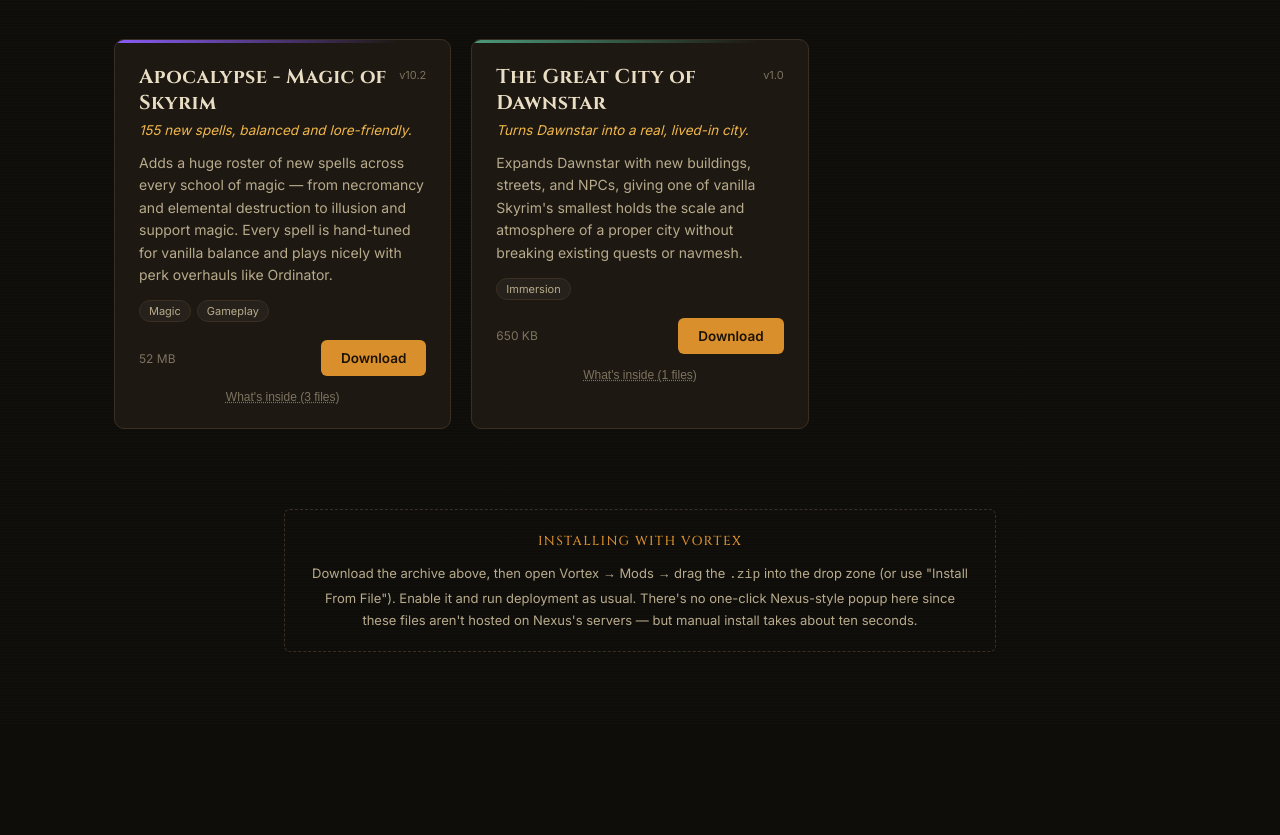
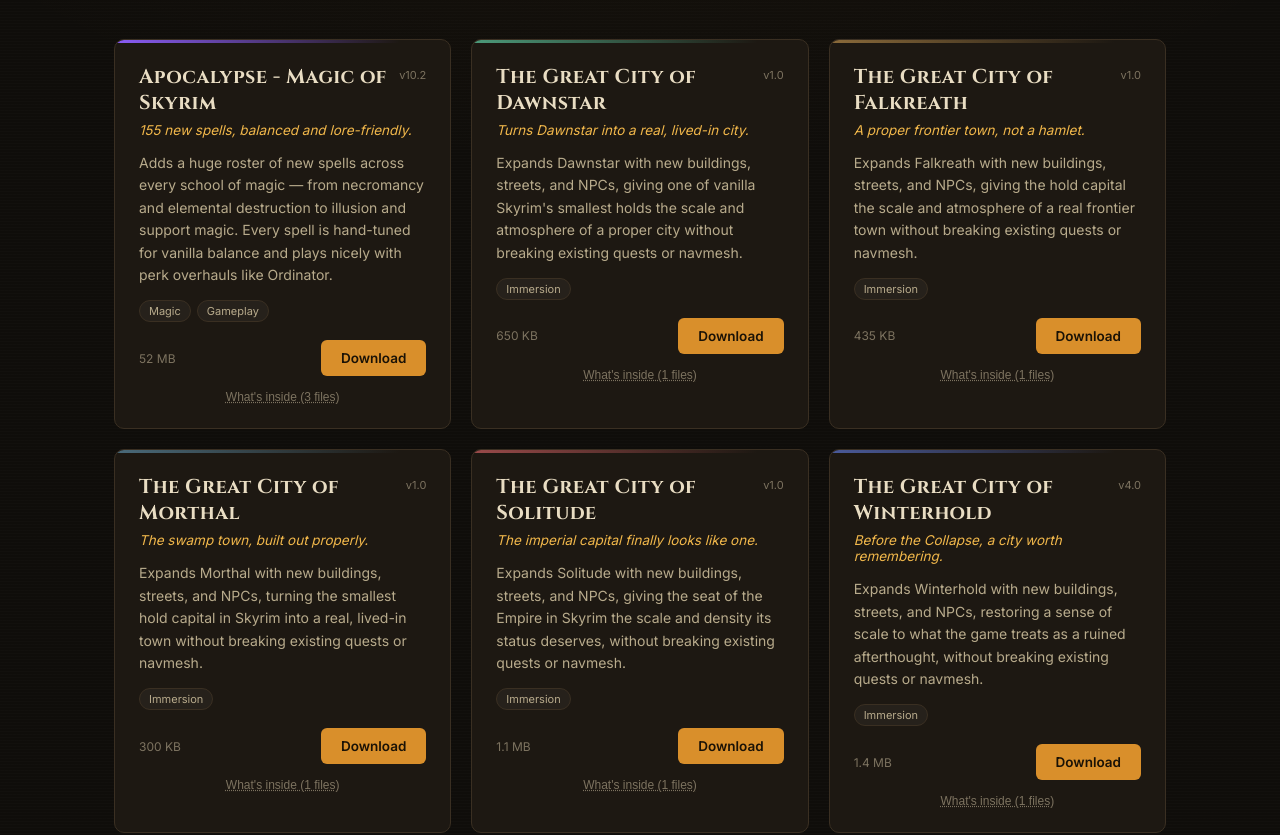
Before and after one commit to anton9750/skyrim-mods-site, a React (Vite) app: page / in a window 1280 px wide. Shown: the part 454-1289 px from the top of the page. Before the commit the page ends 1178 px from the top, so only its background shows below. Built offline with nearby package versions, Linux system fonts and the light colour scheme.

Commit message:
Add Great City of Falkreath, Morthal, Solitude, and Winterhold
Co-Authored-By: Claude Sonnet 5 <noreply@anthropic.com>

```diff
--- a/src/data/mods.ts
+++ b/src/data/mods.ts
@@ -72,6 +72,74 @@ export const mods: Mod[] = [
     files: [{ label: "The Great City of Dawnstar.esp", size: "637 KB" }],
     accent: "#4c9a7a",
   },
+  {
+    id: "great-city-of-falkreath",
+    name: "The Great City of Falkreath",
+    tagline: "A proper frontier town, not a hamlet.",
+    description:
+      "Expands Falkreath with new buildings, streets, and NPCs, giving the " +
+      "hold capital the scale and atmosphere of a real frontier town " +
+      "without breaking existing quests or navmesh.",
+    genres: ["Immersion"],
+    version: "1.0",
+    requirements: ["Skyrim Special Edition"],
+    downloadUrl:
+      "https://github.com/anton9750/skyrim-mods-site/releases/download/great-city-of-falkreath-1.0/The-Great-City-of-Falkreath.zip",
+    downloadSize: "435 KB",
+    files: [{ label: "The Great City of Falkreath.esp", size: "434 KB" }],
+    accent: "#8a6a3a",
+  },
+  {
+    id: "great-city-of-morthal",
+    name: "The Great City of Morthal",
+    tagline: "The swamp town, built out properly.",
+    description:
+      "Expands Morthal with new buildings, streets, and NPCs, turning the " +
+      "smallest hold capital in Skyrim into a real, lived-in town without " +
+      "breaking existing quests or navmesh.",
+    genres: ["Immersion"],
+    version: "1.0",
+    requirements: ["Skyrim Special Edition"],
+    downloadUrl:
+      "https://github.com/anton9750/skyrim-mods-site/releases/download/great-city-of-morthal-1.0/The-Great-City-of-Morthal.zip",
+    downloadSize: "300 KB",
+    files: [{ label: "The Great City of Morthal.esp", size: "300 KB" }],
+    accent: "#4a6a7a",
+  },
+  {
+    id: "great-city-of-solitude",
+    name: "The Great City of Solitude",
+    tagline: "The imperial capital finally looks like one.",
+    description:
+      "Expands Solitude with new buildings, streets, and NPCs, giving the " +
+      "seat of the Empire in Skyrim the scale and density its status " +
+      "deserves, without breaking existing quests or navmesh.",
+    genres: ["Immersion"],
+    version: "1.0",
+    requirements: ["Skyrim Special Edition"],
+    downloadUrl:
+      "https://github.com/anton9750/skyrim-mods-site/releases/download/great-city-of-solitude-1.0/The-Great-City-of-Solitude.zip",
+    downloadSize: "1.1 MB",
+    files: [{ label: "The Great City of Solitude.esp", size: "1.1 MB" }],
+    accent: "#9a4a4a",
+  },
+  {
+    id: "great-city-of-winterhold",
+    name: "The Great City of Winterhold",
+    tagline: "Before the Collapse, a city worth remembering.",
+    description:
+      "Expands Winterhold with new buildings, streets, and NPCs, restoring " +
+      "a sense of scale to what the game treats as a ruined afterthought, " +
+      "without breaking existing quests or navmesh.",
+    genres: ["Immersion"],
+    version: "4.0",
+    requirements: ["Skyrim Special Edition"],
+    downloadUrl:
+      "https://github.com/anton9750/skyrim-mods-site/releases/download/great-city-of-winterhold-4.0/The-Great-City-of-Winterhold.zip",
+    downloadSize: "1.4 MB",
+    files: [{ label: "The Great City of Winterhold v4.esp", size: "1.4 MB" }],
+    accent: "#4a5a9a",
+  },
 ];
 
 export const allGenres: Genre[] = [
```
